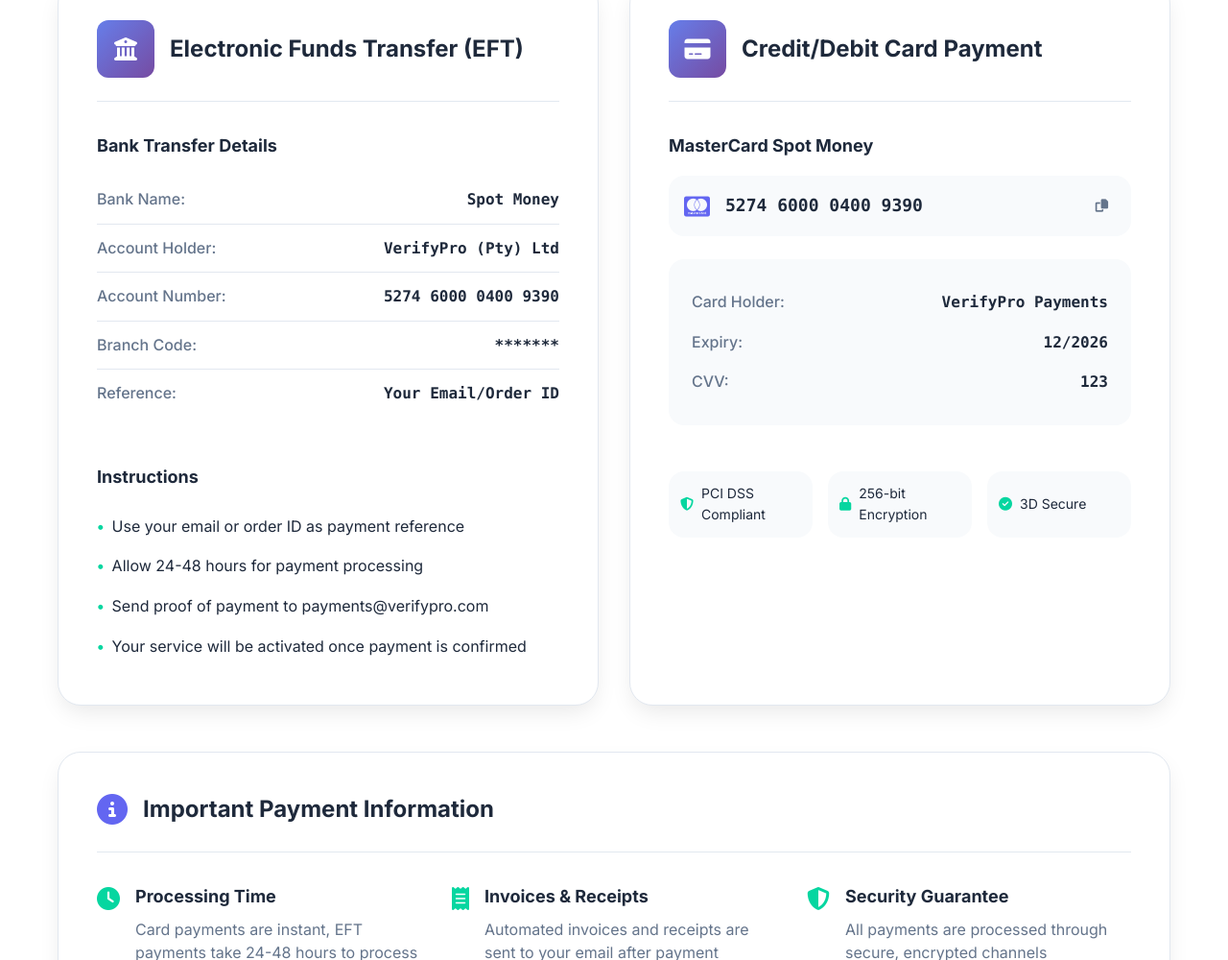
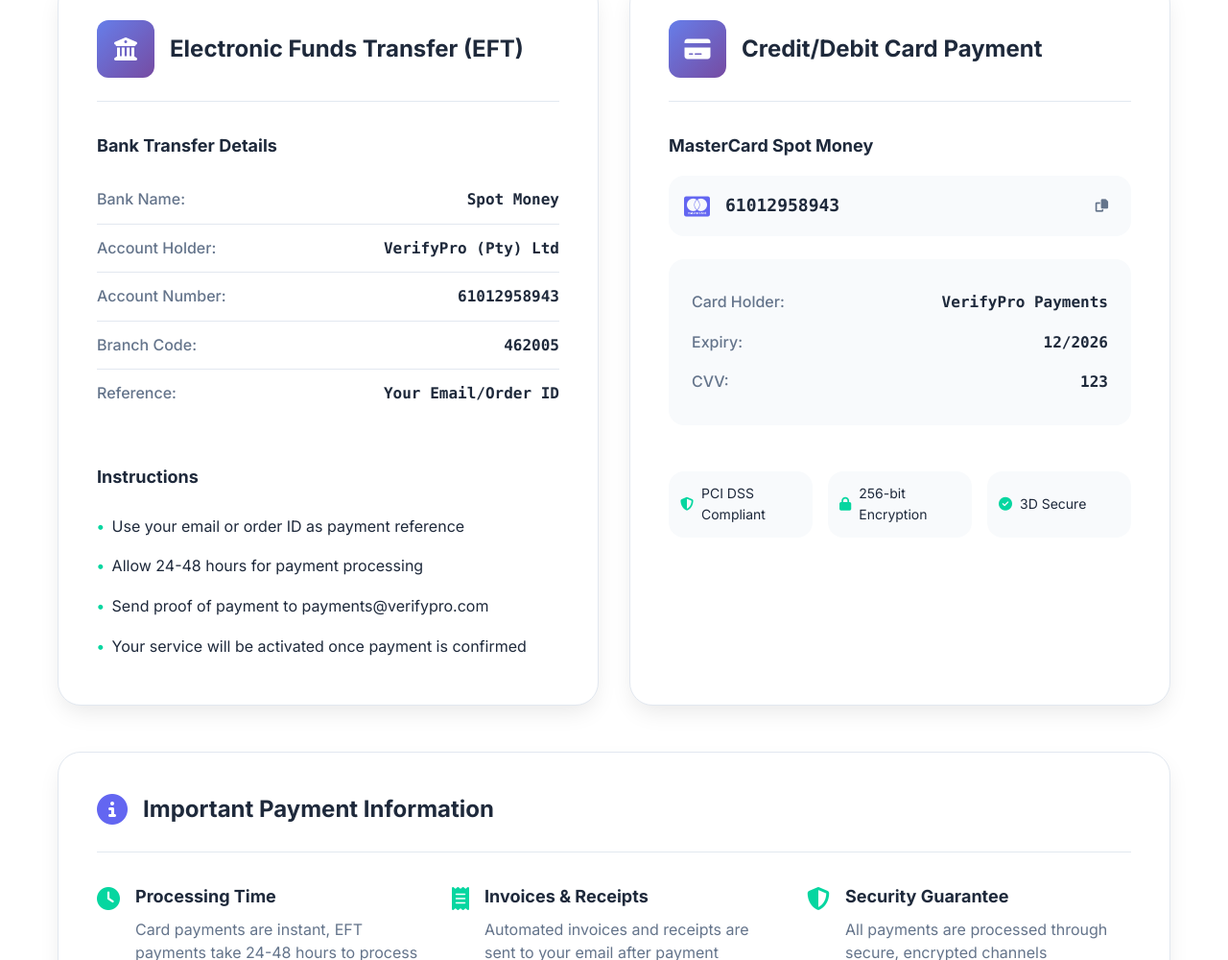
Before and after one commit to rohitchouhan0/veripro, a plain HTML site: page index.html in a window 1280 px wide. Shown: the part 4728-5728 px from the top of the page at 96% size. Drawn offline with Linux system fonts and the light colour scheme.

Commit message:
Update index.html

```diff
--- a/index.html
+++ b/index.html
@@ -395,11 +395,11 @@
                             </div>
                             <div class="detail-row">
                                 <span class="detail-label">Account Number:</span>
-                                <span class="detail-value">5274 6000 0400 9390</span>
+                                <span class="detail-value">61012958943</span>
                             </div>
                             <div class="detail-row">
                                 <span class="detail-label">Branch Code:</span>
-                                <span class="detail-value">*******</span>
+                                <span class="detail-value">462005</span>
                             </div>
                             <div class="detail-row">
                                 <span class="detail-label">Reference:</span>
@@ -431,8 +431,8 @@
                             <h4>MasterCard Spot Money</h4>
                             <div class="card-number">
                                 <i class="fab fa-cc-mastercard"></i>
-                                <span>5274 6000 0400 9390</span>
-                                <button class="copy-payment-btn" data-text="5274 6000 0400 9390">
+                                <span>61012958943</span>
+                                <button class="copy-payment-btn" data-text="61012958943">
                                     <i class="fas fa-copy"></i>
                                 </button>
                             </div>
```
